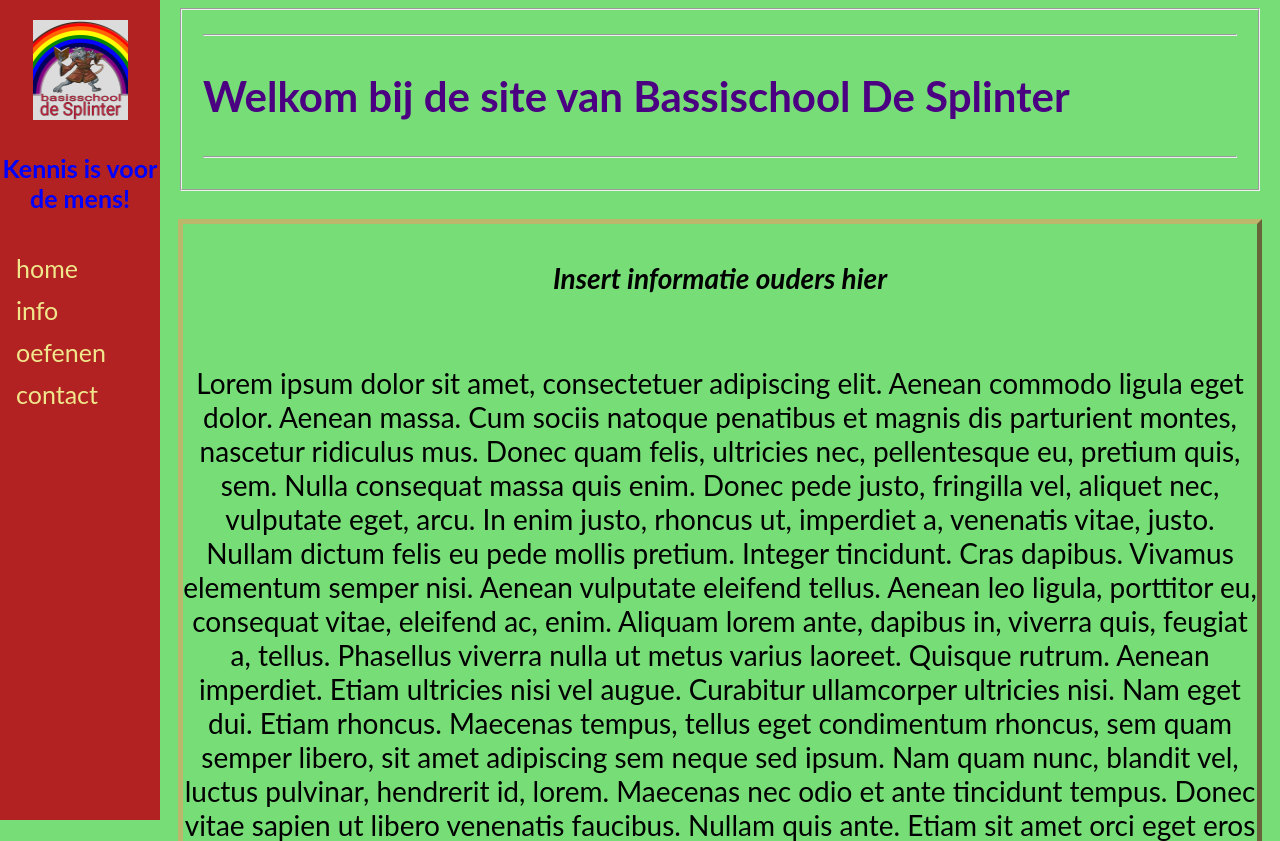
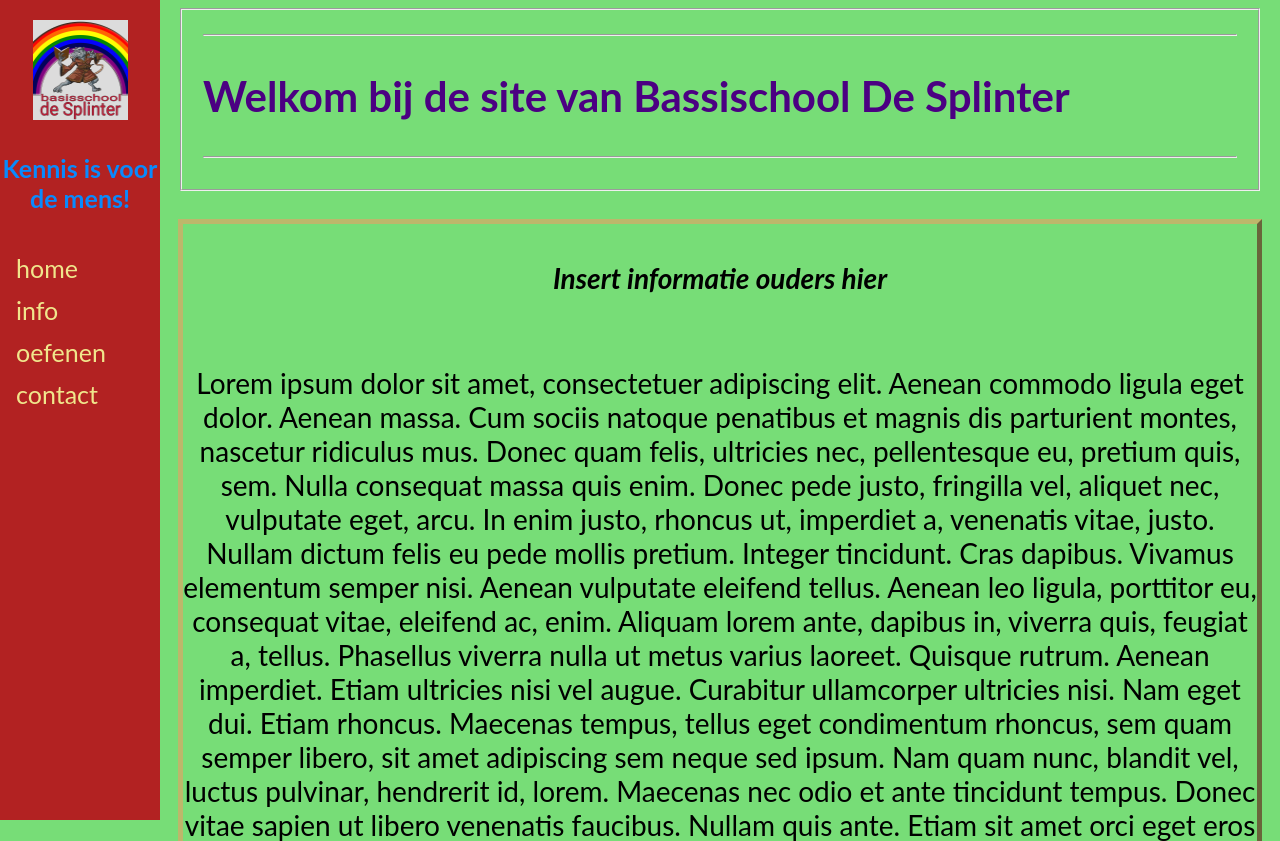
Before and after one commit to Flight-Of-The-Monkey/Flight-of-the-Monkey, a PHP site: page /index.php in a window 1280 px wide. Shown: the top 841 px of the page. Run offline with PHP 8.4, Linux system fonts and the light colour scheme.

Commit message:
color slogan

```diff
--- a/stijl.css
+++ b/stijl.css
@@ -99,7 +99,7 @@ body {
 		}
 		.slogan{
 			font-size: 25px;
-			color:blue;
+			color: #098afd;
 			text-align:center;
 
 		}
```
